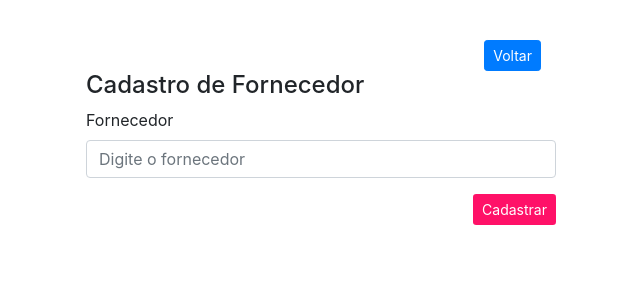
After one commit to Pereiracode/Crud-Stock-Control, a PHP site: page /adicionar_fornecedor.php in a window 1280 px wide. The commit adds this page. Shown: the top 300 px of the page, without its empty margins (319-959 px from the left). Run offline with PHP 8.4, Linux system fonts and the light colour scheme.

Commit message:
Adicionando fornecedores

```diff
--- /dev/null
+++ b/adicionar_fornecedor.php
@@ -0,0 +1,39 @@
+<!DOCTYPE html>
+<html lang="pt-br">
+<head>
+    <meta charset="UTF-8">
+    <meta name="viewport" content="width=device-width, initial-scale=1.0">
+    <link rel="stylesheet" href="https://stackpath.bootstrapcdn.com/bootstrap/4.1.3/css/bootstrap.min.css" integrity="sha384-MCw98/SFnGE8fJT3GXwEOngsV7Zt27NXFoaoApmYm81iuXoPkFOJwJ8ERdknLPMO" crossorigin="anonymous">
+    <title>Document</title>
+    <style>
+        #botao{
+                background-color:#FF1168;
+                color:#fff;
+            }
+    </style>
+</head>
+<body>
+    <div class="container" style="margin-top:40px; width:500px;">
+        <div class="container" style="text-align:right;">
+            <a href="index.php" class="btn btn-primary btn-sm">Voltar</a>
+        </div>
+        <h4>Cadastro de Fornecedor</h4>
+        <form action="_inserir_fornecedor.php" method="post">
+        <label>Fornecedor</label>
+            <div class="form-group">
+                <input autocomplete="off" type="text" class="form-control" placeholder="Digite o fornecedor" name="fornecedor" required>
+            </div>
+
+        <div style="text-align:right">
+            <button class="btn btn-sm" id="botao" type="submit">Cadastrar</button>
+        </div>
+        </form>
+    </div>
+
+
+
+<script src="https://code.jquery.com/jquery-3.3.1.slim.min.js" integrity="sha384-q8i/X+965DzO0rT7abK41JStQIAqVgRVzpbzo5smXKp4YfRvH+8abtTE1Pi6jizo" crossorigin="anonymous"></script>
+<script src="https://cdnjs.cloudflare.com/ajax/libs/popper.js/1.14.3/umd/popper.min.js" integrity="sha384-ZMP7rVo3mIykV+2+9J3UJ46jBk0WLaUAdn689aCwoqbBJiSnjAK/l8WvCWPIPm49" crossorigin="anonymous"></script>
+<script src="https://stackpath.bootstrapcdn.com/bootstrap/4.1.3/js/bootstrap.min.js" integrity="sha384-ChfqqxuZUCnJSK3+MXmPNIyE6ZbWh2IMqE241rYiqJxyMiZ6OW/JmZQ5stwEULTy" crossorigin="anonymous"></script>
+</body>
+</html>
--- a/index.php
+++ b/index.php
@@ -43,7 +43,7 @@
       <div class="card-body">
         <h5 class="card-title">Adicionar Fornecedor</h5>
         <p class="card-text">Opção para adicionar fornecedores.</p>
-        <a href="#" class="btn btn-primary">Cadastrar Fornecedores</a>
+        <a href="adicionar_fornecedor.php" class="btn btn-primary">Cadastrar Fornecedores</a>
       </div>
     </div>
   </div>
```
Also changed, not shown: _inserir_fornecedor.php (added, +17 -0 lines), adicionar_produto.php (+14 -3 lines).
